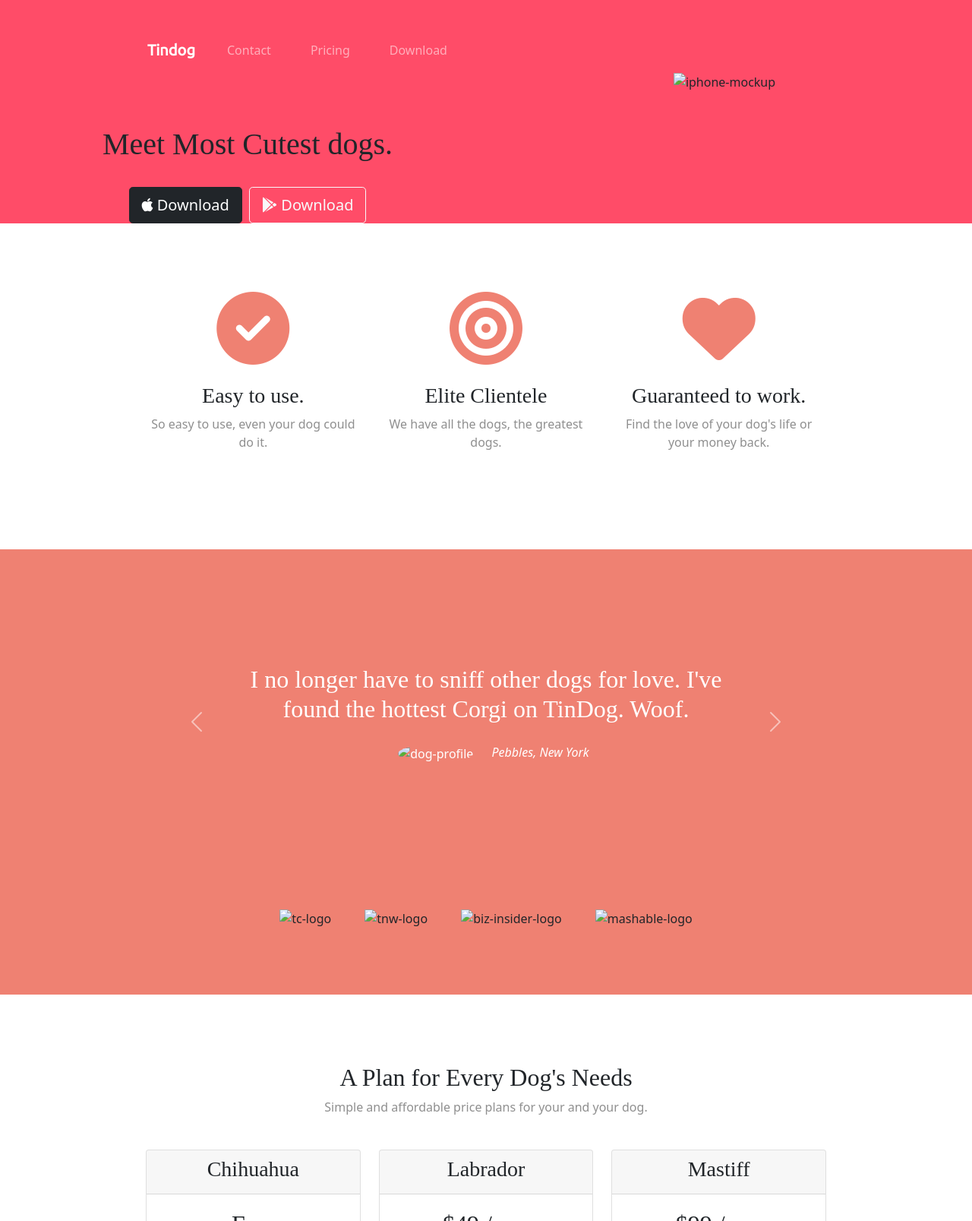
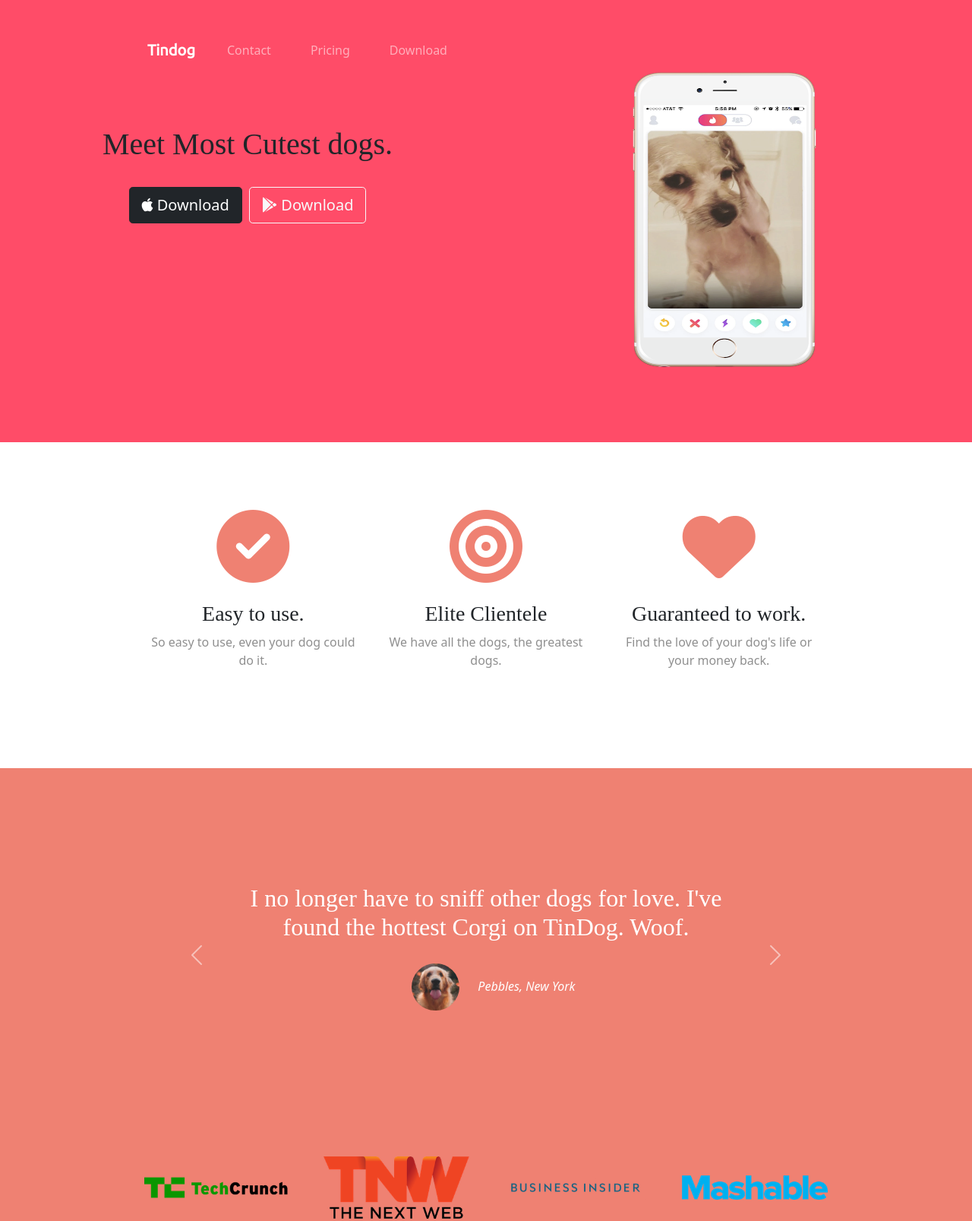
Before and after one commit to MaheswarReddy2423/TinDog, a plain HTML site: page index.html in a window 1280 px wide. Shown: the top 1607 px of the page at 76% size. Drawn offline with nearby package versions, Linux system fonts and the light colour scheme.

Commit message:
commit changes

```diff
--- a/index.html
+++ b/index.html
@@ -4,7 +4,7 @@
 <head>
   <meta charset="utf-8">
   <title>Tindog</title>
-  <link rel="icon" href="images/happy.png">
+  <link rel="icon" href="happy.png">
   <link rel="stylesheet" href="style.css">
   <script src="https://kit.fontawesome.com/2fff2ddcea.js" crossorigin="anonymous"></script>
   <link href="https://cdn.jsdelivr.net/npm/bootstrap@5.3.0-alpha1/dist/css/bootstrap.min.css" rel="stylesheet" integrity="sha384-GLhlTQ8iRABdZLl6O3oVMWSktQOp6b7In1Zl3/Jr59b6EGGoI1aFkw7cmDA6j6gD" crossorigin="anonymous">
@@ -62,7 +62,7 @@
         </div>
 
         <div class="col-lg-6 col-sm-12">
-        <img class="i1" src="images/iphone6.png" alt="iphone-mockup">
+        <img class="i1" src="iphone6.png" alt="iphone-mockup">
         </div>
       </div>
     </div>
@@ -97,12 +97,12 @@
       <div class="carousel-inner">
         <div class="carousel-item active" >
             <h2>I no longer have to sniff other dogs for love. I've found the hottest Corgi on TinDog. Woof.</h2>
-              <img class="testimonial-img" src="images/dog-img.jpg" alt="dog-profile">
+              <img class="testimonial-img" src="dog-img.jpg" alt="dog-profile">
               <em>Pebbles, New York</em>
         </div>
         <div class="carousel-item" >
             <h2>My dog used to be so lonely, but with TinDog's help, they've found the love of their life. I think.</h2>
-              <img class="testimonial-img" src="images/lady-img.jpg" alt="lady-profile">
+              <img class="testimonial-img" src="lady-img.jpg" alt="lady-profile">
               <em>Beverly, Illinois</em>
         </div>
       </div>
@@ -121,10 +121,10 @@
   <!-- Press -->
 
   <section id="press">
-    <img class="press-logo" src="images/techcrunch.png" alt="tc-logo">
-    <img class="press-logo" src="images/tnw.png" alt="tnw-logo">
-    <img class="press-logo" src="images/bizinsider.png" alt="biz-insider-logo">
-    <img class="press-logo" src="images/mashable.png" alt="mashable-logo">
+    <img class="press-logo" src="techcrunch.png" alt="tc-logo">
+    <img class="press-logo" src="tnw.png" alt="tnw-logo">
+    <img class="press-logo" src="bizinsider.png" alt="biz-insider-logo">
+    <img class="press-logo" src="mashable.png" alt="mashable-logo">
 
   </section>
 
```
